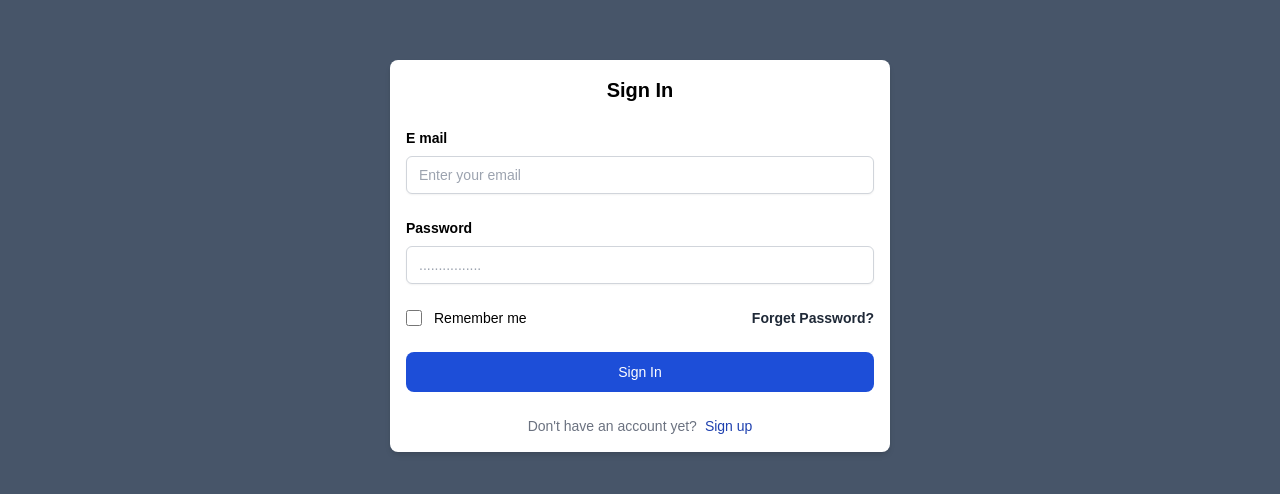
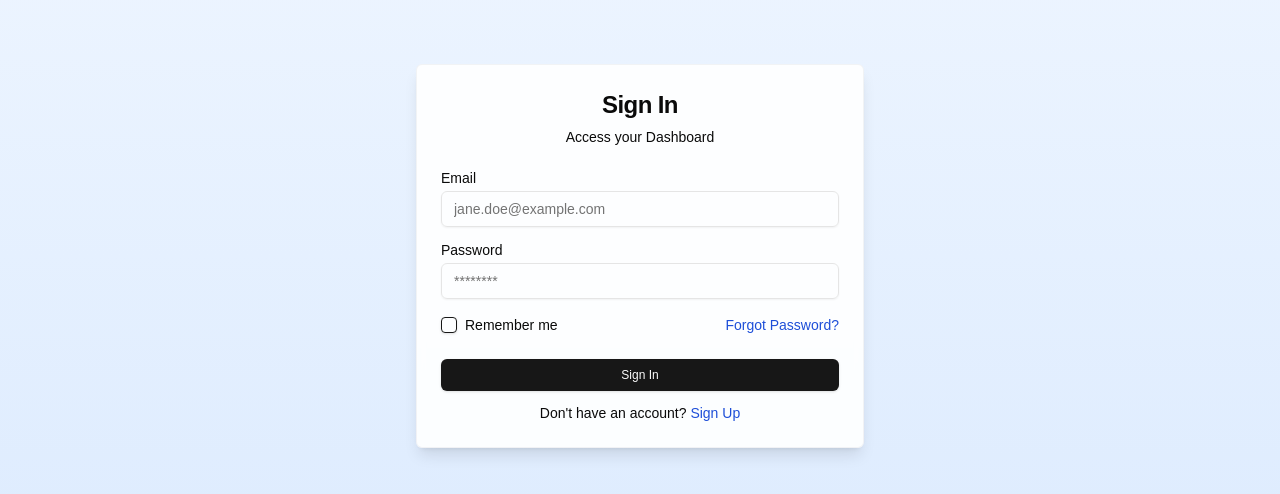
Before and after one commit to kasunara88/my-first-react-app, a Next.js app: page /login in a window 1280 px wide. Shown: the part 144-638 px from the top of the page. Built offline with nearby package versions, Linux system fonts and the light colour scheme.

Commit message:
T-20 Update Loginpage UI. used Card Style insted of Bsasic HTML

```diff
--- a/app/login/login-form.jsx
+++ b/app/login/login-form.jsx
@@ -1,49 +1,55 @@
 "use client";
-// Client side component for the login form
+
 import React, { useState } from "react";
+import { redirect } from "next/navigation";
 import { signIn } from "@/lib/auth-client";
-import { redirect } from "next/navigation";
-// import { loginUser } from "../../lib/apis/server";
+import {
+  Card,
+  CardHeader,
+  CardTitle,
+  CardDescription,
+  CardContent,
+  CardFooter,
+} from "@/components/ui/card";
+import { Button } from "@/components/ui/button";
+import { Input } from "@/components/ui/input";
+import { Label } from "@/components/ui/label";
+import { Checkbox } from "@/components/ui/checkbox";
 
 export default function LoginForm() {
-  const [email, setemail] = useState("");
-  const [password, setpasword] = useState("");
-  const [emailError, setemailError] = useState("");
-  const [passwordError, setpasswordError] = useState("");
+  const [email, setEmail] = useState("");
+  const [password, setPassword] = useState("");
+  const [emailError, setEmailError] = useState("");
+  const [passwordError, setPasswordError] = useState("");
 
   const validateForm = () => {
+    let isValid = true;
     if (!email) {
-      setemailError("Email is required");
-      return false;
+      setEmailError("Email is required");
+      isValid = false;
     } else {
-      setemailError("");
+      setEmailError("");
     }
     if (!password) {
-      setpasswordError("Password is required");
-      return false;
+      setPasswordError("Password is required");
+      isValid = false;
     } else {
-      setpasswordError("");
+      setPasswordError("");
     }
-    return true;
+    return isValid;
   };
 
   const handleSubmit = async (e) => {
     e.preventDefault();
-
     const isValid = validateForm();
     if (isValid) {
-      // const login = await loginUser({ email: email, password: password });
       await signIn.email(
+        { email, password },
         {
-          email,
-          password,
-        },
-        {
-          onSuccess: () => {
-            redirect("/dashboard");
-          },
-          onerror: (ctx) => {
-            console.log(ctx.error.message);
+          onSuccess: () => redirect("/dashboard"),
+          onError: (ctx) => {
+            console.error(ctx?.error?.message);
+            setPasswordError("Invalid credentials");
           },
         }
       );
@@ -51,96 +57,83 @@ export default function LoginForm() {
   };
 
   return (
-    <div className="w-[500px] ex-auto">
-      <div className="bg-white shadow-md border-gray-300 rounded-lg p-4">
-        <form onSubmit={handleSubmit} className="space-y-6">
-          <h3 className="text-xl font-semibold text-center">Sign In</h3>
-          {/* Add the email field */}
-          <div>
-            <label
-              htmlFor="email"
-              className="text-sm font-semibold texet-gray-900 block mb-2"
-            >
-              E mail
-            </label>
-            <input
-              type="emial"
+    <div className="h-screen w-screen flex items-center justify-center bg-gradient-to-b from-blue-50 to-blue-100 m-0 p-0">
+      <Card className="w-full max-w-md border border-gray-200/50 bg-white/90 shadow-lg backdrop-blur-sm rounded-md">
+        <CardHeader className="text-center">
+          <CardTitle className="text-2xl font-semibold">Sign In</CardTitle>
+          <CardDescription className="text-sm text-muted-foreground">
+            Access your Dashboard
+          </CardDescription>
+        </CardHeader>
+
+        <form onSubmit={handleSubmit} noValidate>
+          <CardContent className="grid gap-4">
+            <div className="flex flex-col space-y-1.5">
+              <Label htmlFor="email">Email</Label>
+              <Input
                 id="email"
                 name="email"
+                type="email"
+                placeholder="jane.doe@example.com"
                 value={email}
-              onChange={(e) => setemail(e.target.value)}
-              className="w-full px-3 py-2 border border-gray-300 rounded-md shadow-sm focus:outline-none focus:ring-indigo-500 focus:border-indigo-500 sm:text-sm"
-              placeholder="Enter your email"
+                onChange={(e) => setEmail(e.target.value)}
               />
               {emailError && (
-              <div className="text-red-600 text-sm mt-2 ml-2">{emailError}</div>
+                <p className="text-xs text-red-600 mt-1">{emailError}</p>
               )}
             </div>
 
-          {/* Add the password field */}
-          <div>
-            <label
-              htmlFor="Password"
-              className="text-sm font-semibold texet-gray-900 block mb-2"
-            >
-              Password
-            </label>
-            <input
-              type="password"
+            <div className="flex flex-col space-y-1.5">
+              <Label htmlFor="password">Password</Label>
+              <Input
                 id="password"
                 name="password"
+                type="password"
+                placeholder="********"
                 value={password}
-              onChange={(e) => setpasword(e.target.value)}
-              className="w-full px-3 py-2 border border-gray-300 rounded-md shadow-sm focus:outline-none focus:ring-indigo-500 focus:border-indigo-500 sm:text-sm"
-              placeholder="................"
+                onChange={(e) => setPassword(e.target.value)}
               />
               {passwordError && (
-              <div className="text-red-600 text-sm mt-2 ml-2">
-                {passwordError}
-              </div>
+                <p className="text-xs text-red-600 mt-1">{passwordError}</p>
               )}
             </div>
-          {/* Add the remember me checkbox */}
-          <div className="flex justify-between ">
-            <div className="flex items-start ">
-              <div className="flex items-center h-5">
-                <input
-                  id="remeber"
-                  type="checkbox"
-                  className="bg-gray-50 border border-gray-300 focus-ring-3 focus:ring-blue-300 h-4 w-4 rounded"
-                />
-              </div>
-              <div className="text-sm ml-3">
-                <label htmlFor="remeber" className="font-medium">
+
+            <div className="flex items-center justify-between">
+              <div className="flex items-center gap-2">
+                <Checkbox id="remember" />
+                <Label htmlFor="remember" className="text-sm">
                   Remember me
-                </label>
-              </div>
+                </Label>
               </div>
               <a
-              href="/forget-pasword"
-              className="text-sm text-gray-800 font-semibold hover:underline ml-auto"
+                href="/forget-password"
+                className="text-sm font-medium text-blue-700 hover:underline"
               >
-              Forget Password?
+                Forgot Password?
               </a>
             </div>
-          {/* Add the submit button */}
-          <button
+          </CardContent>
+          <CardFooter className="flex flex-col space-y-3">
+            <Button
               type="submit"
-            className="w-full text-white bg-blue-700 hover:bg-blue-900 focus:ring-4 focus:outline-none focus:ring-blue-300 font-medium rounded-lg text-sm px-5 py-2.5 text-center"
+              className="w-full"
+              size="sm"
+              variant="default"
             >
-            Sign In{" "}
-          </button>
-          <div className="flex justify-center text-sm font-medium text-gray-500 space-x-2">
-            <span>Don't have an account yet?</span>
+              Sign In
+            </Button>
+            <p className="text-center text-sm text-muted-foreground">
+              Don&apos;t have an account?{" "}
               <a
                 href="/register"
-              className="font-medium text-blue-800 text-primary-600 hover:underline dark:text-primary-500"
+                className="text-blue-700 font-medium hover:underline"
               >
-              Sign up
+                Sign Up
               </a>
-          </div>
+            </p>
+          </CardFooter>
         </form>
-      </div>
+      </Card>
     </div>
   );
 }
--- /dev/null
+++ b/components/ui/checkbox.jsx
@@ -0,0 +1,24 @@
+"use client"
+
+import * as React from "react"
+import * as CheckboxPrimitive from "@radix-ui/react-checkbox"
+import { Check } from "lucide-react"
+
+import { cn } from "@/lib/utils"
+
+const Checkbox = React.forwardRef(({ className, ...props }, ref) => (
+  <CheckboxPrimitive.Root
+    ref={ref}
+    className={cn(
+      "peer h-4 w-4 shrink-0 rounded-sm border border-neutral-200 border-neutral-900 shadow focus-visible:outline-none focus-visible:ring-1 focus-visible:ring-neutral-950 disabled:cursor-not-allowed disabled:opacity-50 data-[state=checked]:bg-neutral-900 data-[state=checked]:text-neutral-50 dark:border-neutral-800 dark:border-neutral-50 dark:focus-visible:ring-neutral-300 dark:data-[state=checked]:bg-neutral-50 dark:data-[state=checked]:text-neutral-900",
+      className
+    )}
+    {...props}>
+    <CheckboxPrimitive.Indicator className={cn("flex items-center justify-center text-current")}>
+      <Check className="h-4 w-4" />
+    </CheckboxPrimitive.Indicator>
+  </CheckboxPrimitive.Root>
+))
+Checkbox.displayName = CheckboxPrimitive.Root.displayName
+
+export { Checkbox }
--- a/package.json
+++ b/package.json
@@ -17,6 +17,7 @@
     "@dnd-kit/utilities": "^3.2.2",
     "@hookform/resolvers": "^4.1.2",
     "@radix-ui/react-avatar": "^1.1.3",
+    "@radix-ui/react-checkbox": "^1.1.4",
     "@radix-ui/react-dialog": "^1.1.6",
     "@radix-ui/react-dropdown-menu": "^2.1.6",
     "@radix-ui/react-label": "^2.1.2",
```
Also changed, not shown: public/images/loginPage.jpg (added), 1 other file (tests, documents, lock files or other folders). Lines whose indentation alone changed are shown as unchanged.
